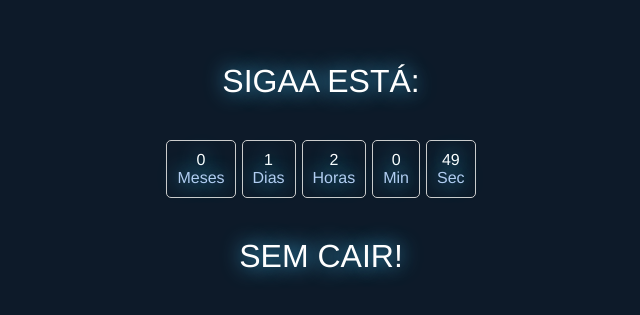
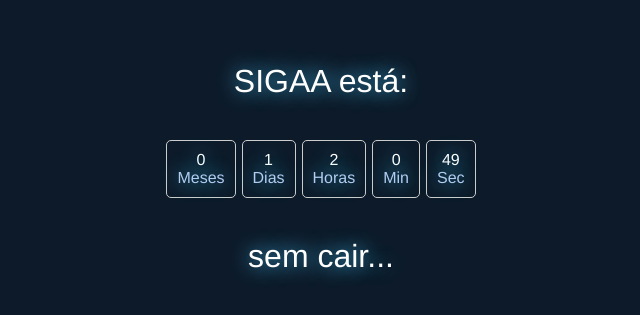
Before and after one commit to mtsteo/sigaa-depressao, a React (Vite) app: page / in a window 1280 px wide. Shown: the part 231-546 px from the top of the page, without its empty margins (319-959 px from the left). Built offline with nearby package versions, Linux system fonts and the light colour scheme.

Commit message:
Update Timer.jsx

```diff
--- a/src/Timer.jsx
+++ b/src/Timer.jsx
@@ -52,7 +52,7 @@
   return (
     <div style={timerStyle}>
       <div>
-        SIGAA ESTÁ:
+        SIGAA está:
       </div>
       <br></br>
 
@@ -84,7 +84,7 @@
       </div>
       <br></br>
       <div>
-        SEM CAIR!
+        sem cair...
       </div>
     </div>
   );
```
